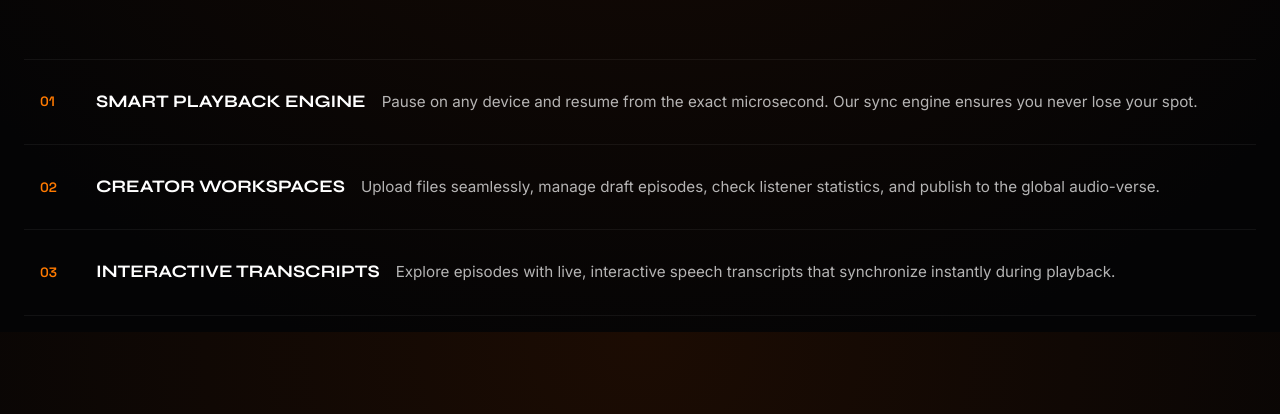
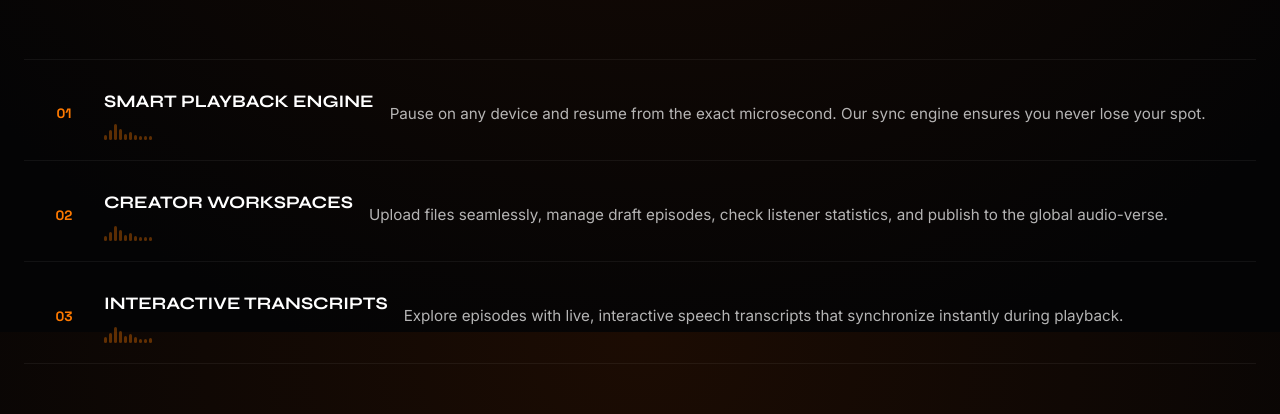
Before and after one commit to bharathreddy55/AetherCast-MERN, a React app in the folder frontend/: page / in a window 1280 px wide. Shown: the part 2068-2482 px from the top of the page. Built offline with nearby package versions, Linux system fonts and the light colour scheme; no server answers; the HTML template or start-up script is replaced by a standard one.

Commit message:
feat: add 4 audio effects to Info Directory — spotlight cursor, sound pulse rings, equalizer bars, progress line fill

```diff
--- a/frontend/src/index.css
+++ b/frontend/src/index.css
@@ -431,3 +431,48 @@ button {
     transparent 65%
   );
 }
+
+/* Effect 2: Sound Pulse Rings */
+@keyframes pulseRing {
+  0%   { transform: translate(-50%, -50%) scale(0.4); opacity: 0.7; }
+  100% { transform: translate(-50%, -50%) scale(2.8); opacity: 0; }
+}
+.pulse-ring {
+  position: absolute;
+  top: 50%;
+  left: 50%;
+  width: 36px;
+  height: 36px;
+  border-radius: 50%;
+  border: 1.5px solid var(--color-primary);
+  animation: pulseRing 1.4s cubic-bezier(0.2, 0.6, 0.4, 1) infinite;
+  pointer-events: none;
+}
+.pulse-ring-2 {
+  animation-delay: 0.5s;
+}
+
+/* Effect 4: Speaker Equalizer Bars */
+@keyframes eqBounce {
+  0%, 100% { height: 4px; }
+  50%       { height: var(--eq-h, 10px); }
+}
+.eq-bars {
+  display: flex;
+  align-items: flex-end;
+  gap: 2px;
+  height: 18px;
+}
+.eq-bar {
+  width: 3px;
+  height: 4px;
+  border-radius: 2px;
+  background: var(--color-primary);
+  opacity: 0.35;
+  animation: eqBounce 0.9s ease-in-out infinite alternate;
+  transition: opacity 0.3s ease;
+}
+.eq-bars.eq-active .eq-bar {
+  opacity: 1;
+  animation-duration: 0.55s;
+}
--- a/frontend/src/pages/Landing.jsx
+++ b/frontend/src/pages/Landing.jsx
@@ -11,6 +11,7 @@ export default function Landing() {
   const [loading, setLoading] = useState(true);
   const [spotPos, setSpotPos] = useState({ x: -999, y: -999 });
   const [spotActive, setSpotActive] = useState(false);
+  const [hoveredRow, setHoveredRow] = useState(null);
   const dirSectionRef = useRef(null);
   const dirRowRefs = useRef([]);
 
@@ -231,34 +232,68 @@ export default function Landing() {
             <div
               key={item.num}
               ref={(el) => (dirRowRefs.current[i] = el)}
+              onMouseEnter={() => setHoveredRow(i)}
+              onMouseLeave={() => setHoveredRow(null)}
               style={{
                 display: 'flex',
-                padding: '28px 16px',
+                padding: '28px 16px 20px',
                 borderBottom: '1px solid var(--border-color)',
                 alignItems: 'center',
                 flexWrap: 'wrap',
                 gap: '16px',
                 position: 'relative',
-                /* Initial hidden state for scroll-in reveal */
+                cursor: 'default',
                 opacity: 0,
                 transform: 'translateY(24px)',
                 transition: `opacity 0.6s cubic-bezier(0.16,1,0.3,1) ${i * 0.12}s, transform 0.6s cubic-bezier(0.16,1,0.3,1) ${i * 0.12}s`,
               }}
             >
+              {/* Effect 3: Animated Progress Line — grows left-to-right on hover */}
+              <div style={{
+                position: 'absolute',
+                bottom: 0,
+                left: 0,
+                height: '2px',
+                width: hoveredRow === i ? '100%' : '0%',
+                background: 'var(--grad-accent)',
+                transition: 'width 0.5s cubic-bezier(0.16,1,0.3,1)',
+                borderRadius: '1px',
+              }} />
+
+              {/* Effect 2: Sound Pulse — expanding concentric rings from number on hover */}
+              <div style={{ position: 'relative', minWidth: '48px', display: 'flex', alignItems: 'center', justifyContent: 'center' }}>
+                {hoveredRow === i && <>
+                  <div className="pulse-ring pulse-ring-1" />
+                  <div className="pulse-ring pulse-ring-2" />
+                </>}
                 <span style={{
                   fontSize: '0.85rem',
                   fontFamily: 'var(--font-mono)',
                   color: 'var(--color-primary)',
-                minWidth: '40px',
-                fontWeight: '600',
+                  fontWeight: '700',
+                  position: 'relative',
+                  zIndex: 1,
                 }}>{item.num}</span>
+              </div>
+
+              {/* Title + Effect 4: Speaker Equalizer bars */}
+              <div style={{ minWidth: '240px', display: 'flex', flexDirection: 'column', gap: '6px' }}>
                 <span style={{
                   fontSize: '1.1rem',
                   fontFamily: 'var(--font-serif)',
                   textTransform: 'uppercase',
                   fontWeight: '700',
-                minWidth: '240px',
+                  color: hoveredRow === i ? 'var(--color-primary)' : 'var(--text-primary)',
+                  transition: 'color 0.3s ease',
                 }}>{item.title}</span>
+                {/* Effect 4: Equalizer bars — always animating, more vivid on hover */}
+                <div className={`eq-bars ${hoveredRow === i ? 'eq-active' : ''}`} aria-hidden="true">
+                  {[3,5,8,6,4,7,5,3,6,4].map((h, bi) => (
+                    <div key={bi} className="eq-bar" style={{ '--eq-h': `${h * 2}px`, animationDelay: `${bi * 0.07}s` }} />
+                  ))}
+                </div>
+              </div>
+
               <p style={{
                 color: 'var(--text-secondary)',
                 flexGrow: 1,
```
Lines whose indentation alone changed are shown as unchanged.
